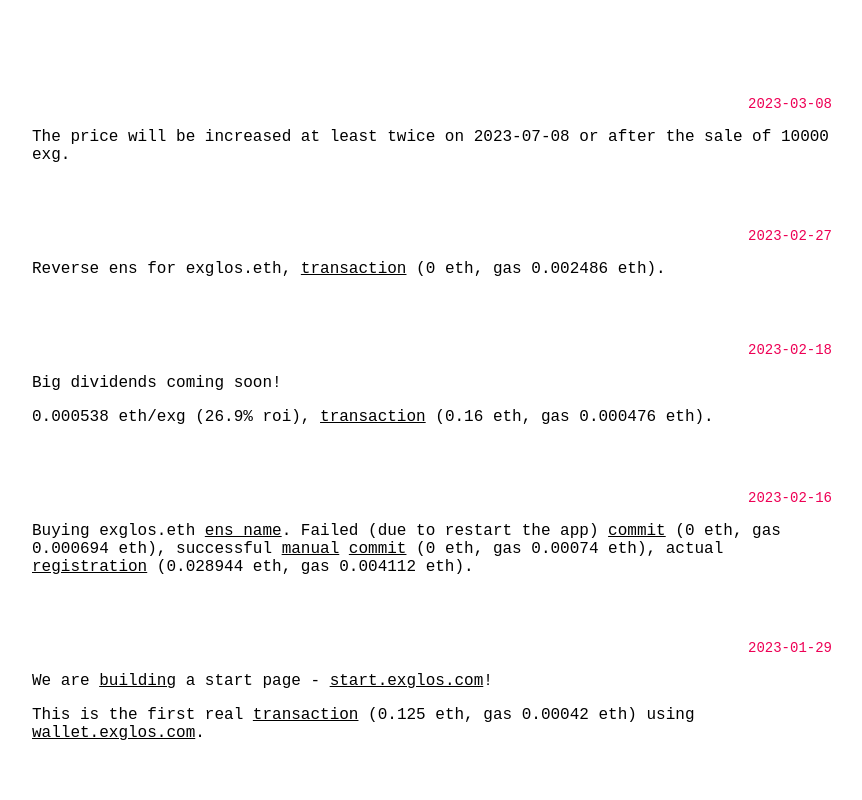
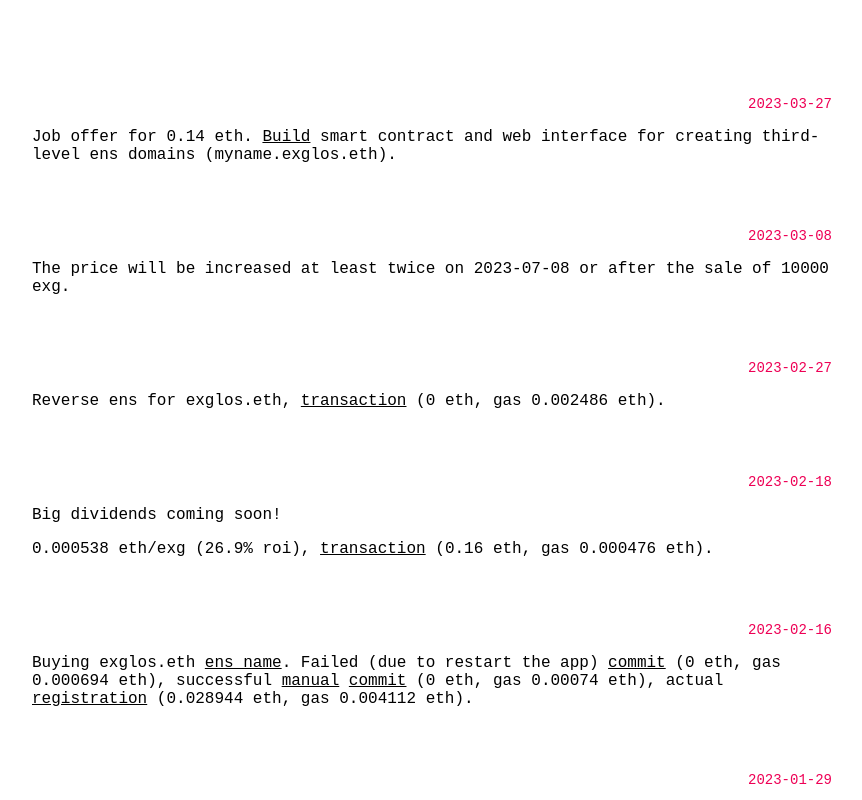
Before and after one commit to exglos/contract, a plain HTML site: page announce/index.html in a window 1280 px wide. Shown: the top 800 px of the page, without its empty margins (208-1070 px from the left). Drawn offline with Linux system fonts and the light colour scheme.

Commit message:
announces 1.9.0 ens

```diff
--- a/announce/index.html
+++ b/announce/index.html
@@ -1,5 +1,5 @@
 <!DOCTYPE html>
-<!-- 1.8.0 -->
+<!-- 1.9.0 -->
 <html lang="en">
     <head>
         <title>exglos announces</title>
@@ -45,6 +45,11 @@
     </head>
     <body>
         <div id="main">
+            <h2 id="a2023-03-27">2023-03-27</h2>
+            <p>Job offer for 0.14 eth.
+                <a target="_blank" href="https://github.com/exglos/ens">Build</a>
+                smart contract and web interface for creating third-level ens domains
+                (myname.exglos.eth).</p>
             <h2 id="a2023-03-08">2023-03-08</h2>
             <p>The price will be increased at least twice on 2023-07-08 or after the sale of 10000 exg.</p>
             <h2 id="a2023-02-27">2023-02-27</h2>
```
